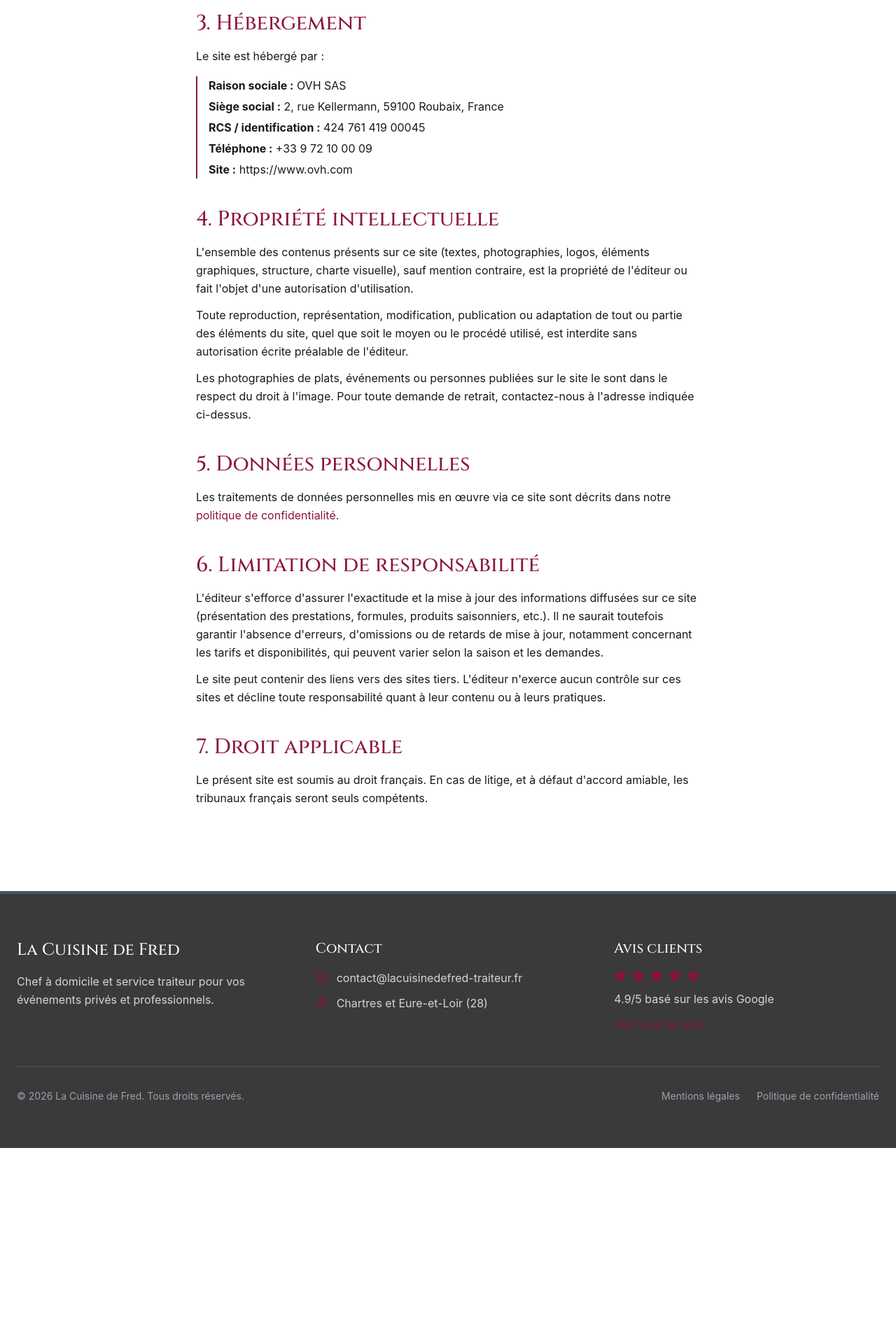
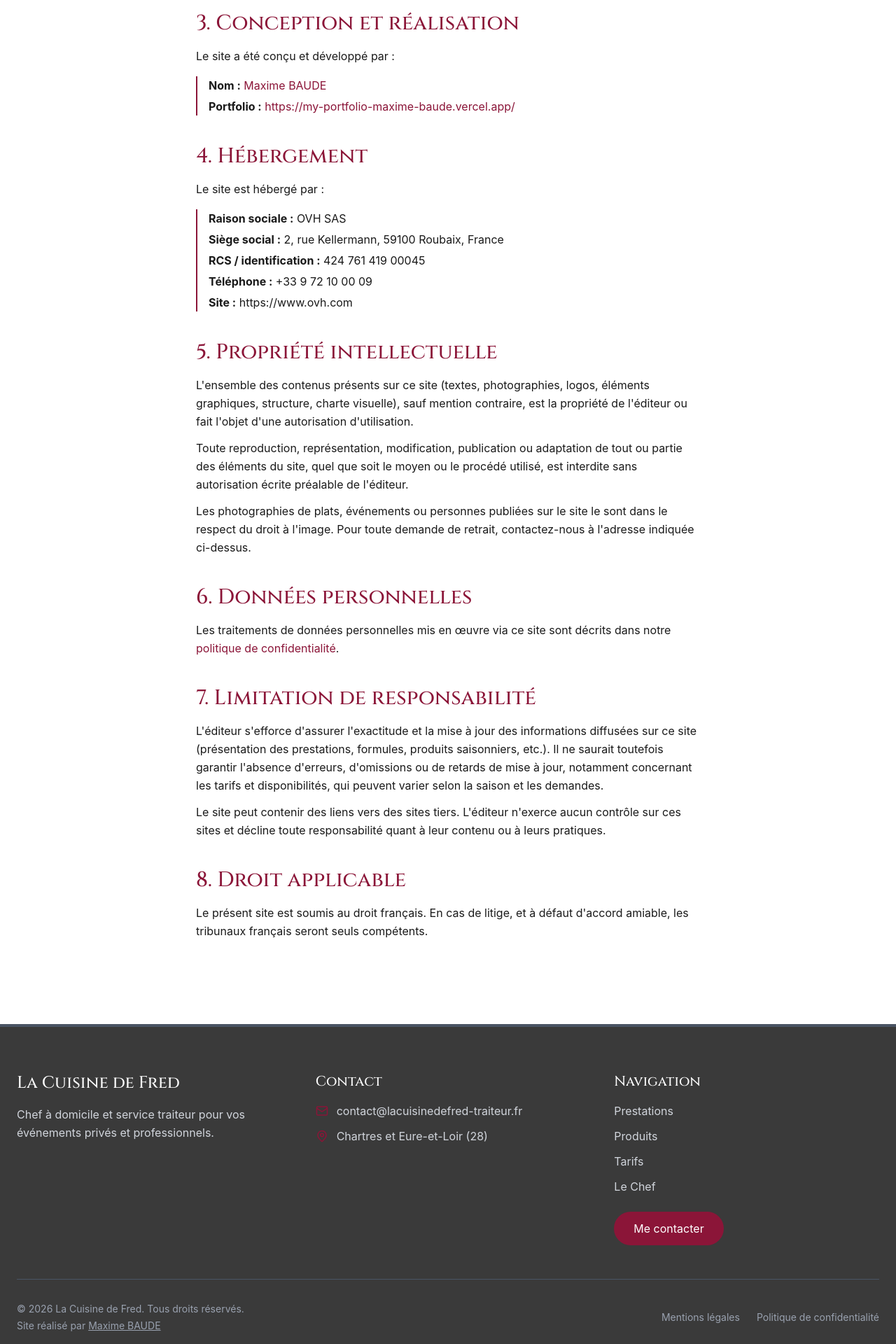
Before and after one commit to MaximeCode/LaCuisineDeFred, a React (Vite) app in the folder frontend/: page /mentions-legales in a window 1280 px wide. Shown: the part 1160-3080 px from the top of the page at 70% size. Before the commit the page ends 2800 px from the top, so only its background shows below. Built offline with nearby package versions, Linux system fonts and the light colour scheme; no server answers.

Commit message:
Component GoogleReview removed from front but saved + My credits on Footer & legal pages

```diff
--- a/frontend/src/app/components/Footer.tsx
+++ b/frontend/src/app/components/Footer.tsx
@@ -1,8 +1,14 @@
 import { Link } from 'react-router';
-import { Phone, Mail, MapPin, Star } from 'lucide-react';
-import React from 'react';
+import { Phone, Mail, MapPin } from 'lucide-react';
 import { useDonneesLegales } from '../context/DonneesLegalesContext';
 import { formatAdresseComplete, telHref } from '../../api/donneesLegales';
+
+const NAV_LINKS = [
+  { to: '/prestations', label: 'Prestations' },
+  { to: '/prestations?view=produits', label: 'Produits' },
+  { to: '/tarifs', label: 'Tarifs' },
+  { to: '/le-chef', label: 'Le Chef' },
+] as const;
 
 export function Footer() {
   const legales = useDonneesLegales();
@@ -45,50 +51,70 @@ export function Footer() {
                     {email}
                   </a>
                 ) : (
-                  <a href="mailto:contact@lacuisinedefred-traiteur.fr" className="hover:text-white transition-colors">
+                  <a
+                    href="mailto:contact@lacuisinedefred-traiteur.fr"
+                    className="hover:text-white transition-colors"
+                  >
                     contact@lacuisinedefred-traiteur.fr
                   </a>
                 )}
               </div>
               <div className="flex items-center gap-3 text-gray-300">
                 <MapPin size={18} className="text-[var(--burgundy)]" />
-                <span>
-                  {adresse || 'Chartres et Eure-et-Loir (28)'}
-                </span>
+                <span>{adresse || 'Chartres et Eure-et-Loir (28)'}</span>
               </div>
             </div>
           </div>
 
-          {/* Reviews */}
+          {/* Navigation */}
           <div>
             <p className="text-xl mb-4" style={{ fontFamily: 'var(--font-heading)' }}>
-              Avis clients
+              Navigation
             </p>
-            <div className="flex items-center gap-2 mb-3">
-              {[1, 2, 3, 4, 5].map((star) => (
-                <Star key={star} size={18} fill="var(--burgundy)" className="text-[var(--burgundy)]" />
+            <nav className="flex flex-col gap-3 mb-6" aria-label="Navigation pied de page">
+              {NAV_LINKS.map((link) => (
+                <Link
+                  key={link.to}
+                  to={link.to}
+                  className="text-gray-300 hover:text-white transition-colors w-fit"
+                >
+                  {link.label}
+                </Link>
               ))}
-            </div>
-            <p className="text-gray-300 mb-3">
-              4.9/5 basé sur les avis Google
-            </p>
-            <a
-              href="#"
-              className="text-[var(--burgundy)] hover:underline"
+            </nav>
+            <Link
+              to="/contact"
+              className="inline-flex items-center justify-center bg-[var(--burgundy)] text-white px-7 py-3 rounded-full hover:bg-[#6b0f2a] transition-colors"
             >
-              Voir tous les avis
-            </a>
+              Me contacter
+            </Link>
           </div>
         </div>
 
         {/* Bottom Bar */}
         <div className="border-t border-gray-600 mt-12 pt-8 flex flex-col md:flex-row justify-between items-center gap-4 text-sm text-gray-400">
-          <p>© 2026 La Cuisine de Fred. Tous droits réservés.</p>
+          <div className="flex flex-col items-center md:items-start gap-1">
+            <p>© 2026 La Cuisine de Fred. Tous droits réservés.</p>
+            <p>
+              Site réalisé par{' '}
+              <a
+                href="https://my-portfolio-maxime-baude.vercel.app/"
+                target="_blank"
+                rel="noopener noreferrer"
+                className="underline hover:text-white transition-colors"
+              >
+                Maxime BAUDE
+              </a>
+            </p>
+          </div>
           <div className="flex gap-6">
             <Link to="/mentions-legales" className="hover:text-white transition-colors">
               Mentions légales
             </Link>
-            <Link to="/politique-de-confidentialite" className="hover:text-white transition-colors">
+            <Link
+              to="/politique-de-confidentialite"
+              className="hover:text-white transition-colors"
+            >
               Politique de confidentialité
             </Link>
           </div>
--- /dev/null
+++ b/frontend/src/app/components/GoogleReviews.tsx
@@ -0,0 +1,39 @@
+import { Star } from 'lucide-react';
+
+type GoogleReviewsProps = {
+  rating?: number;
+  reviewsUrl?: string;
+  className?: string;
+};
+
+/**
+ * Bloc avis Google (conservé pour une future réintégration).
+ * Non utilisé actuellement dans le Footer.
+ */
+export function GoogleReviews({
+  rating = 4.9,
+  reviewsUrl = '#',
+  className = '',
+}: GoogleReviewsProps) {
+  return (
+    <div className={className}>
+      <p className="text-xl mb-4" style={{ fontFamily: 'var(--font-heading)' }}>
+        Avis clients
+      </p>
+      <div className="flex items-center gap-2 mb-3">
+        {[1, 2, 3, 4, 5].map((star) => (
+          <Star
+            key={star}
+            size={18}
+            fill="var(--burgundy)"
+            className="text-[var(--burgundy)]"
+          />
+        ))}
+      </div>
+      <p className="text-gray-300 mb-3">{rating}/5 basé sur les avis Google</p>
+      <a href={reviewsUrl} className="text-[var(--burgundy)] hover:underline">
+        Voir tous les avis
+      </a>
+    </div>
+  );
+}
--- a/frontend/src/app/pages/MentionsLegales.tsx
+++ b/frontend/src/app/pages/MentionsLegales.tsx
@@ -106,7 +106,35 @@ export function MentionsLegales() {
           </p>
         </LegalSection>
 
-        <LegalSection title="3. Hébergement">
+        <LegalSection title="3. Conception et réalisation">
+          <p>Le site a été conçu et développé par&nbsp;:</p>
+          <ul className="list-none space-y-1 border-l-2 border-[var(--burgundy)] pl-4 my-4">
+            <li>
+              <strong>Nom :</strong>{' '}
+              <a
+                href="https://my-portfolio-maxime-baude.vercel.app/"
+                target="_blank"
+                rel="noopener noreferrer"
+                className="text-[var(--burgundy)] hover:underline"
+              >
+                Maxime BAUDE
+              </a>
+            </li>
+            <li>
+              <strong>Portfolio :</strong>{' '}
+              <a
+                href="https://my-portfolio-maxime-baude.vercel.app/"
+                target="_blank"
+                rel="noopener noreferrer"
+                className="text-[var(--burgundy)] hover:underline break-all"
+              >
+                https://my-portfolio-maxime-baude.vercel.app/
+              </a>
+            </li>
+          </ul>
+        </LegalSection>
+
+        <LegalSection title="4. Hébergement">
           <p>Le site est hébergé par&nbsp;:</p>
           <ul className="list-none space-y-1 border-l-2 border-[var(--burgundy)] pl-4 my-4">
             <li>
@@ -127,7 +155,7 @@ export function MentionsLegales() {
           </ul>
         </LegalSection>
 
-        <LegalSection title="4. Propriété intellectuelle">
+        <LegalSection title="5. Propriété intellectuelle">
           <p>
             L&apos;ensemble des contenus présents sur ce site (textes, photographies, logos,
             éléments graphiques, structure, charte visuelle), sauf mention contraire, est la
@@ -147,7 +175,7 @@ export function MentionsLegales() {
           </p>
         </LegalSection>
 
-        <LegalSection title="5. Données personnelles">
+        <LegalSection title="6. Données personnelles">
           <p>
             Les traitements de données personnelles mis en œuvre via ce site sont décrits dans
             notre{' '}
@@ -161,7 +189,7 @@ export function MentionsLegales() {
           </p>
         </LegalSection>
 
-        <LegalSection title="6. Limitation de responsabilité">
+        <LegalSection title="7. Limitation de responsabilité">
           <p>
             L&apos;éditeur s&apos;efforce d&apos;assurer l&apos;exactitude et la mise à jour des
             informations diffusées sur ce site (présentation des prestations, formules, produits
@@ -176,7 +204,7 @@ export function MentionsLegales() {
           </p>
         </LegalSection>
 
-        <LegalSection title="7. Droit applicable">
+        <LegalSection title="8. Droit applicable">
           <p>
             Le présent site est soumis au droit français. En cas de litige, et à défaut d&apos;accord
             amiable, les tribunaux français seront seuls compétents.
```
